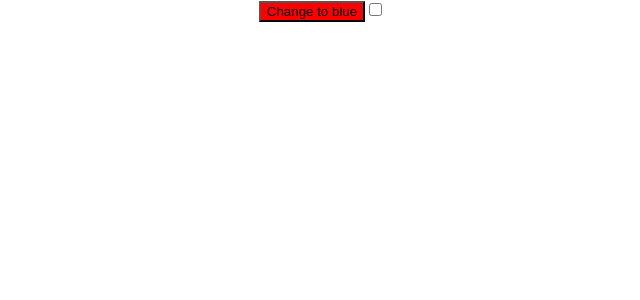
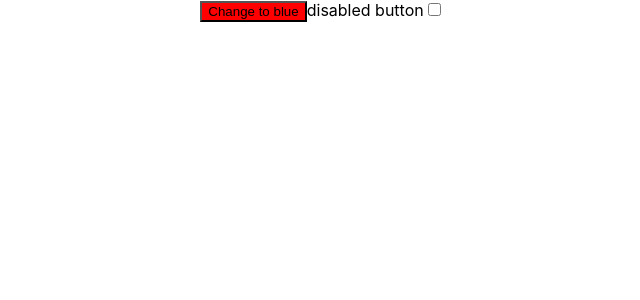
Before and after one commit to VladyslavKutsevolov/react-testing, a React (Create React App) app: page / in a window 1280 px wide. Shown: the top 300 px of the page, without its empty margins (318-958 px from the left). Built offline with nearby package versions, Linux system fonts and the light colour scheme.

Commit message:
change btn color

```diff
--- a/src/App.js
+++ b/src/App.js
@@ -16,17 +16,17 @@ function App() {
   return (
     <div className="App">
       <button
-        style={{ backgroundColor: btnColor }}
+        style={{ backgroundColor: disabled ? "grey" : btnColor }}
         onClick={setNewColor}
         className="btn"
         disabled={disabled}
       >
         Change to blue
       </button>
-
+      <label htmlFor="checkbox">disabled button</label>
       <input
         type="checkbox"
-        name="checkbox"
+        name="disabled button"
         id="checkbox"
         onChange={disableBtn}
       />
```
Also changed, not shown: 1 other file (tests, documents, lock files or other folders).
